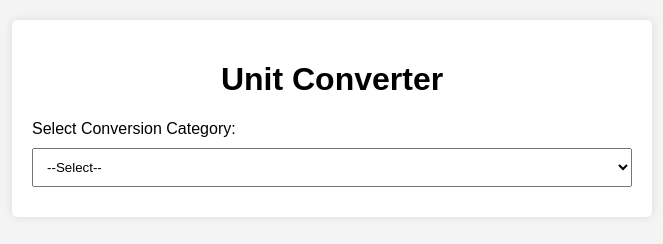
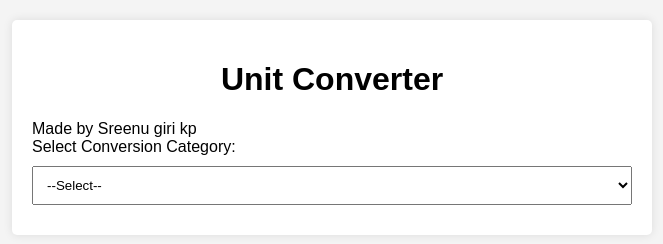
Before and after one commit to Sr2006na/Unit-converter-, a plain HTML site: page index.html in a window 1280 px wide. Shown: the whole page, without its empty margins (308-971 px from the left). Drawn offline with Linux system fonts and the light colour scheme.

Commit message:
Update index.html

```diff
--- a/index.html
+++ b/index.html
@@ -9,6 +9,9 @@
 <body>
     <div class="container">
         <h1>Unit Converter</h1>
+        <footer class="made-by">
+        Made by Sreenu giri kp
+        </footer>
         <label for="category">Select Conversion Category:</label>
         <select id="category" onchange="showConversionForm()">
             <option value="">--Select--</option>
```
